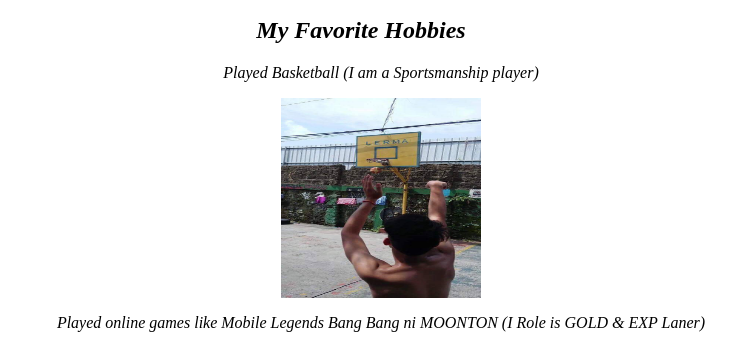
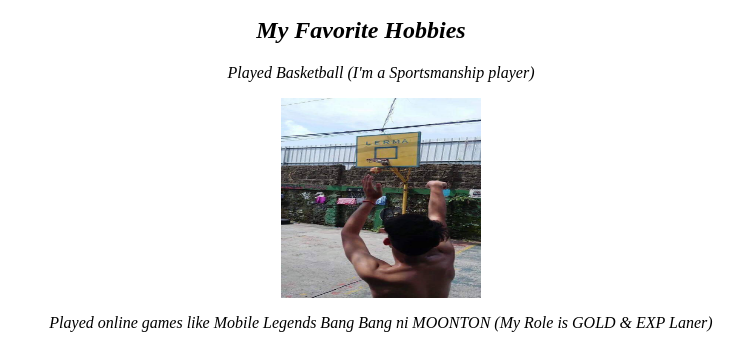
Before and after one commit to jmar-niebres/vicente-niebres, a plain HTML site: page index.htm in a window 1280 px wide. Shown: the part 911-1256 px from the top of the page, 279-1022 px from the left. Drawn offline with Linux system fonts and the light colour scheme.

Commit message:
Update index.htm

```diff
--- a/index.htm
+++ b/index.htm
@@ -53,9 +53,9 @@
                   <p>
                   <h2>My Favorite Hobbies</h2>
                   <ul>
-                       <li>Played Basketball (I am a  Sportsmanship player)</li><p><p>
+                       <li>Played Basketball (I'm a Sportsmanship player)</li><p><p>
                                  <img src=" Sportsmanship.jpg" height=200" width="200" alt="My First Hobby"><p><p>
-                       <li>Played online games like Mobile Legends Bang Bang ni MOONTON (I Role is GOLD & EXP Laner)</li><p><p>
+                       <li>Played online games like Mobile Legends Bang Bang ni MOONTON (My Role is GOLD & EXP Laner)</li><p><p>
                         <img src=" ML.jpg" height=200" width="200" alt="My Second Hobby"><p><p>
                        <li>Rides is my medicine (Chill Rides ba, Para takbong "POGI")</li><p><p>
                          <img src=" Rides.jpg" height=200" width="200" alt="My Second Hobby"><p><p>
```
